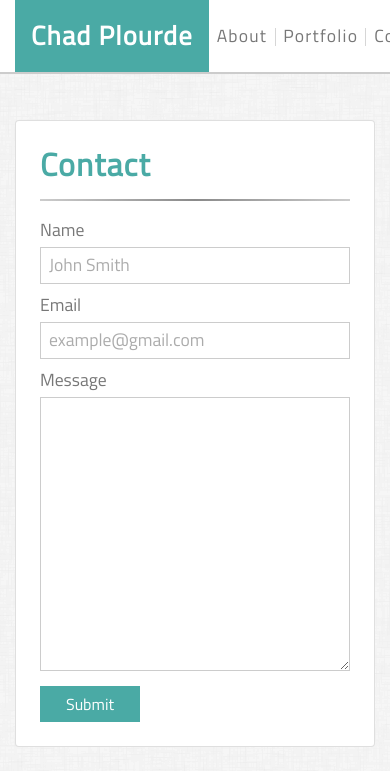
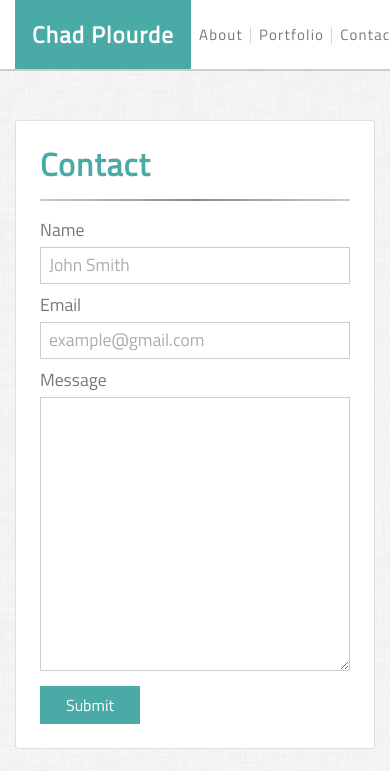
Before and after one commit to Cdplourde/Bootstrap-Portfolio, a plain HTML site: page contact.html in a window 390 px wide. Shown: the top 771 px of the page. Drawn offline with nearby package versions, Linux system fonts and the light colour scheme.

Commit message:
fixed button style and adjusted navbar for small devices

```diff
--- a/assets/css/style.css
+++ b/assets/css/style.css
@@ -40,6 +40,7 @@ body {
     color: white;
     font-size: 1.5em;
     font-weight: bold;
+    padding-top: 17px !important;
 }
 
 .navbar-brand:hover {
@@ -48,8 +49,8 @@ body {
 }
 
 .nav-link {
-    padding-top: 23px;
-    padding-bottom: 22px;
+    padding-top: 24px;
+    padding-bottom: 23px;
     color: #777777;
     position: relative;
 }
@@ -159,14 +160,16 @@ h3 {
 
 /* Contact section */
 
-.btn-success {
+
+.btn {
     background-color: #4aaaa5;
-    width: 100px;
+    border-radius: 0em;
+    box-shadow: none !important;
 }
 
-.btn {
-    border-radius: 0rem;
-    border: none;
+button {
+    width: 100px;
+    color: white;
 }
 
 .btn:hover {
@@ -221,12 +224,20 @@ h3 {
         left: 0px;
         z-index: 2;
     }
+
+    .nav-item {
+        font-size: 0.85em;
+    }
+
+    .navbar-brand {
+        font-size: 1.3em;
+    }
 }
 
 @media (max-width: 575px) {
     #aboutMePic {
         float: none;
-        width: 330px;
+        width: 300px;
         margin-bottom: 20px;
     }
 
--- a/contact.html
+++ b/contact.html
@@ -58,7 +58,7 @@
                                 <textarea class="w-100 mb-2 pt-1 pb-1 pl-2" rows=10 id="textarea"></textarea>
                             </div>
                             <div class="col-12">
-                                <button class="btn btn-success">Submit</button>
+                                <button class="btn">Submit</button>
                             </div>
                         </div>
                     </div>
```
